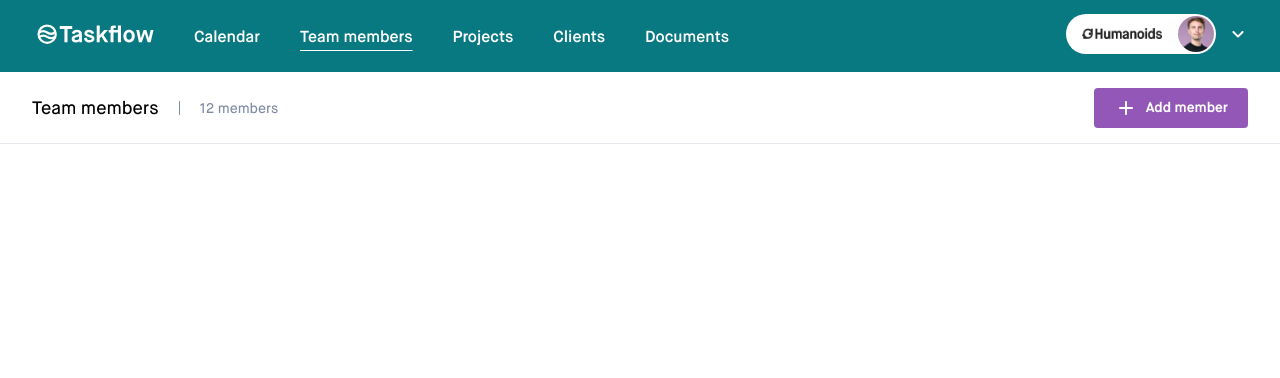
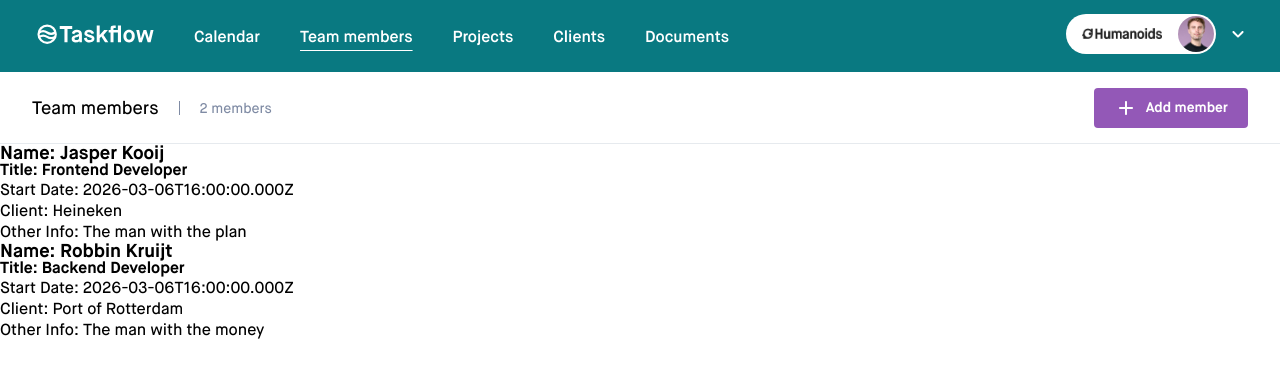
Before and after one commit to humanoidsbv/taskflow-jasper, a Next.js app: page /team-members in a window 1280 px wide. Shown: the top 378 px of the page. Built offline with nearby package versions, Linux system fonts and the light colour scheme.

Commit message:
Added TeamMembers and TeamMember components

```diff
--- /dev/null
+++ b/services/teamMembers.ts
@@ -0,0 +1,18 @@
+export const teamMembers = [
+    {
+        id: 1,
+        name: "Jasper Kooij",
+        title: "Frontend Developer",
+        startDate: "2026-03-06T16:00:00.000Z",
+        client: "Heineken",
+        otherInfo: "The man with the plan",
+    },
+    {
+        id: 2,
+        name: "Robbin Kruijt",
+        title: "Backend Developer",
+        startDate: "2026-03-06T16:00:00.000Z",
+        client: "Port of Rotterdam",
+        otherInfo: "The man with the money",
+    },
+];
--- a/src/app/page.tsx
+++ b/src/app/page.tsx
@@ -2,10 +2,10 @@ import Image from "next/image";
 
 import { Button } from "@/components/button/Button";
 import { Subheader } from "@/components/subheader/Subheader";
+import { TimeEntries } from "@/components/time-entries/TimeEntries";
+import { timeEntries } from "@/services/timeEntries";
 import { translations } from "@/services/translations";
 import buttonIcon from "@/public/icons/plus-icon.svg";
-import { TimeEntries } from "@/components/time-entries/TimeEntries";
-import { timeEntries } from "@/services/timeEntries";
 
 export default function CalendarPage() {
   const { buttonText, title, buttonAltText } = translations.calendar;
--- a/src/app/team-members/page.tsx
+++ b/src/app/team-members/page.tsx
@@ -2,19 +2,26 @@ import Image from "next/image";
 
 import { Button } from "@/components/button/Button";
 import { Subheader } from "@/components/subheader/Subheader";
+import { TeamMembers } from "@/components/team-members/TeamMembers";
+import { teamMembers } from "@/services/teamMembers";
 import { translations } from "@/services/translations";
 import buttonIcon from "@/public/icons/plus-icon.svg";
-import { TimeEntries } from "@/components/time-entries/TimeEntries";
 
 export default function TeamMembersPage() {
   const { buttonText, title, buttonAltText } = translations.teamMembers;
+  const nTeamMembers = teamMembers.length;
+  const subtitle =
+    nTeamMembers === 1 ? `${nTeamMembers} member` : `${nTeamMembers} members`;
 
   return (
-    <Subheader subtitle="12 members" title={title}>
-      <Button href={{ query: { membersModal: true } }}>
-        <Image alt={buttonAltText} src={buttonIcon} />
-        <span>{buttonText}</span>
-      </Button>
-    </Subheader>
+    <>
+      <Subheader subtitle={subtitle} title={title}>
+        <Button href={{ query: { membersModal: true } }}>
+          <Image alt={buttonAltText} src={buttonIcon} />
+          <span>{buttonText}</span>
+        </Button>
+      </Subheader>
+      <TeamMembers teamMembers={teamMembers} />
+    </>
   );
 }
--- /dev/null
+++ b/src/components/team-member/TeamMember.module.css
@@ -0,0 +1,3 @@
+.teamMember {
+  list-style: none;
+}
--- /dev/null
+++ b/src/components/team-member/TeamMember.tsx
@@ -0,0 +1,21 @@
+import { teamMembers } from "@/services/teamMembers";
+
+import styles from "./TeamMember.module.css";
+
+interface TeamMemberProps {
+  teamMember: (typeof teamMembers)[number];
+}
+
+export const TeamMember = ({ teamMember }: TeamMemberProps) => {
+  const { id, name, title, startDate, client, otherInfo } = teamMember;
+
+  return (
+    <li className={styles.teamMember}>
+      <h3>Name: {name}</h3>
+      <h4>Title: {title}</h4>
+      <p>Start Date: {startDate}</p>
+      <p>Client: {client}</p>
+      <p>Other Info: {otherInfo}</p>
+    </li>
+  );
+};
--- /dev/null
+++ b/src/components/team-members/TeamMembers.tsx
@@ -0,0 +1,31 @@
+import { teamMembers } from "@/services/teamMembers";
+
+import { Filters } from "../filters/Filters";
+import { TeamMember } from "../team-member/TeamMember";
+
+import styles from "./TeamMembers.module.css";
+
+interface TeamMembersProps {
+  teamMembers: typeof teamMembers;
+}
+
+export const TeamMembers = ({ teamMembers }: TeamMembersProps) => {
+  const filters = [
+    {
+      filterTitle: "All",
+      filterValue: "all",
+      filterPlaceholder: "All",
+    },
+  ];
+
+  return (
+    <div className={styles.container}>
+      <Filters filters={filters} />
+      <ul>
+        {teamMembers.map((teamMember) => (
+          <TeamMember teamMember={teamMember} key={teamMember.id} />
+        ))}
+      </ul>
+    </div>
+  );
+};
--- a/src/components/time-entries/TimeEntries.tsx
+++ b/src/components/time-entries/TimeEntries.tsx
@@ -24,16 +24,12 @@ export const TimeEntries = ({ timeEntries }: TimeEntriesProps) => {
 
   return (
     <div className={styles.container}>
-      <div className={styles.filters}>
       <Filters filters={filters} />
-      </div>
-      <div className={styles.entries}>
       <ul>
         {timeEntries.map((timeEntry) => (
           <TimeEntry timeEntry={timeEntry} key={timeEntry.id} />
         ))}
       </ul>
     </div>
-    </div>
   );
 };
```
Also changed, not shown: src/components/team-members/TeamMembers.module.css (added). Lines whose indentation alone changed are shown as unchanged.
